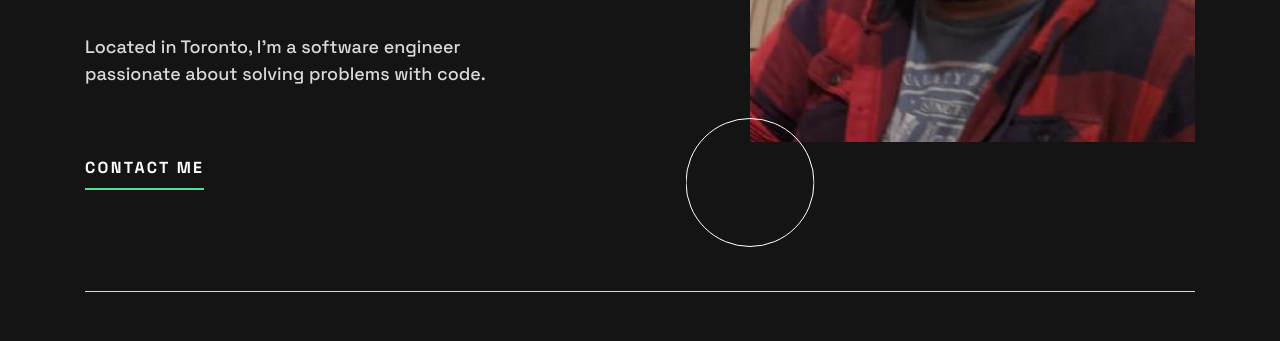
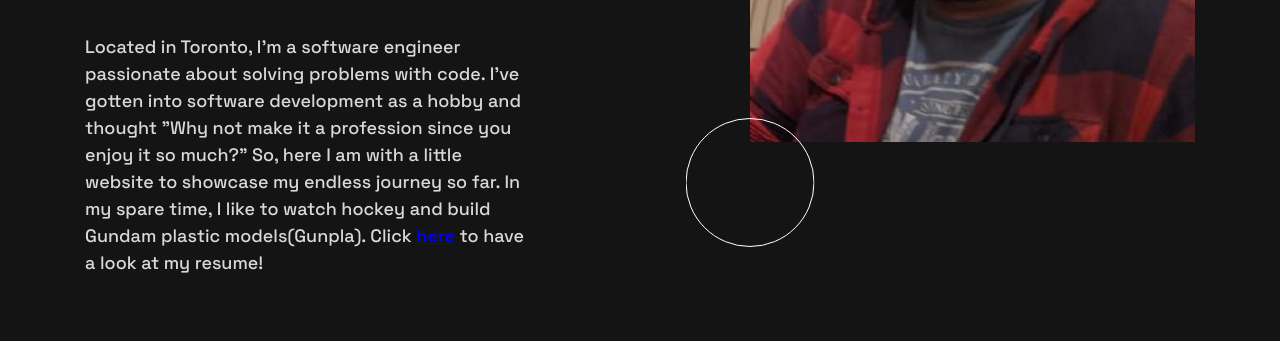
Before and after one commit to FaiyaazHawk/personal_portfoliov2, a plain HTML site: page index.html in a window 1280 px wide. Shown: the part 403-744 px from the top of the page. Drawn offline with Linux system fonts and the light colour scheme.

Commit message:
added to about me and resume

```diff
--- a/index.html
+++ b/index.html
@@ -124,7 +124,9 @@
               </h1>
               <p class="hero__description">
                 Located in Toronto, I'm a software engineer passionate about
-                solving problems with code.
+                solving problems with code. I've gotten into software development as a hobby and thought "Why not make it a profession since you enjoy it so much?"
+                So, here I am with a little website to showcase my endless journey so far. In my spare time, I like to watch hockey and build Gundam plastic models(Gunpla). Click <a className="resume" href="./assets/Faiyaaz_s_Resume.pdf" target="_blank" rel="noopener noreferrer"><strong>here</strong></a> to have
+                a look at my resume!
               </p>
               <a href="#contact" class="hero__contact underline">Contact me</a>
             </div>
```
Also changed, not shown: 1 other file.
